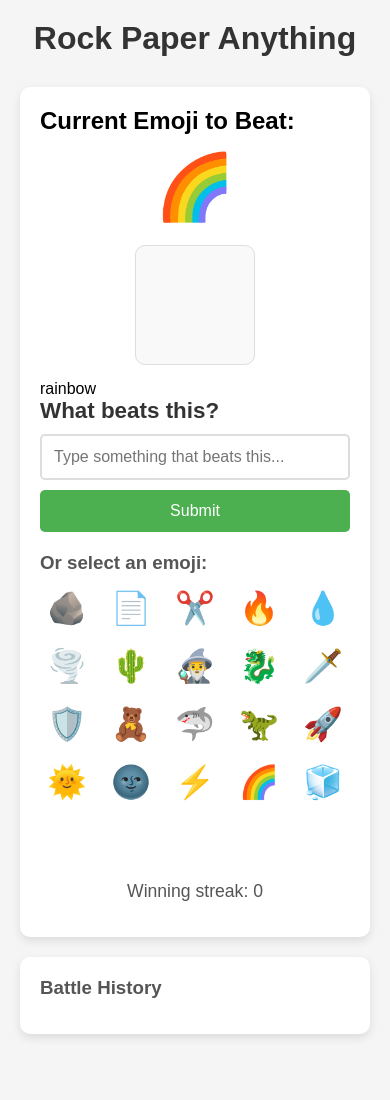
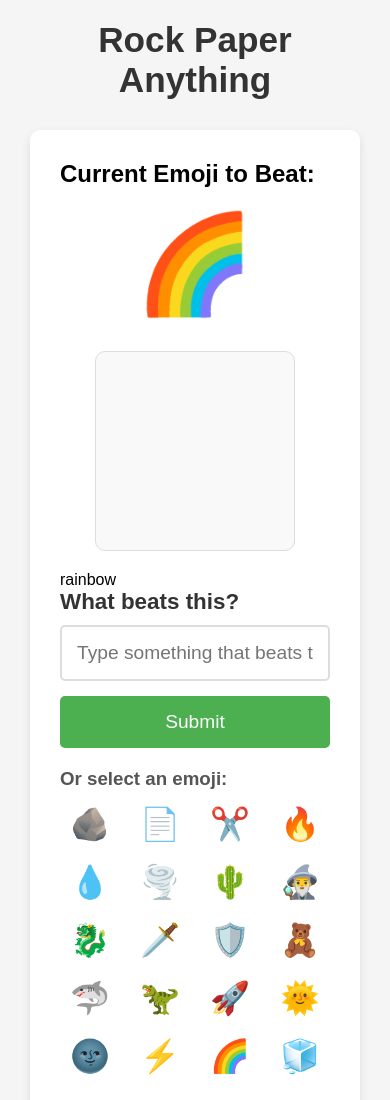
Before and after one commit to websimapi/websim-rock-paper-anything-9, a plain HTML site: page index.html in a window 390 px wide. Shown: the top 1100 px of the page. Before the commit the page ends 1054 px from the top, so only its background shows below. Drawn offline with Linux system fonts and the light colour scheme.

Commit message:
v6: Lets make our UI larger and the UX easier for the battle history so we can see the text and images (We just want the UI to take up more of the actually device screen space)

```diff
--- a/styles.css
+++ b/styles.css
@@ -14,19 +14,19 @@ body {
 }
 
 .container {
-    max-width: 1200px;
+    max-width: 1400px;
     width: 100%;
 }
 
 .game-layout {
     display: flex;
-    gap: 20px;
+    gap: 30px;
 }
 
 .game-area {
     background-color: white;
     border-radius: 10px;
-    padding: 20px;
+    padding: 30px;
     box-shadow: 0 4px 10px rgba(0, 0, 0, 0.1);
     flex: 1;
 }
@@ -35,19 +35,19 @@ h1 {
     text-align: center;
     margin-bottom: 30px;
     color: #333;
-    font-size: 2.5rem;
+    font-size: 3rem;
 }
 
 .current-display {
     display: flex;
     justify-content: center;
     align-items: center;
-    gap: 20px;
-    margin: 15px 0;
+    gap: 30px;
+    margin: 20px 0;
 }
 
 #current-emoji-display {
-    font-size: 5rem;
+    font-size: 6rem;
     transition: transform 0.3s ease;
 }
 
@@ -56,8 +56,8 @@ h1 {
 }
 
 .image-container {
-    width: 150px;
-    height: 150px;
+    width: 200px;
+    height: 200px;
     border-radius: 10px;
     overflow: hidden;
     position: relative;
@@ -107,21 +107,21 @@ h1 {
 
 #user-input {
     width: 100%;
-    padding: 12px;
+    padding: 15px;
     border: 2px solid #ddd;
     border-radius: 5px;
-    font-size: 1rem;
-    margin-bottom: 10px;
+    font-size: 1.2rem;
+    margin-bottom: 15px;
 }
 
 #submit-btn {
     width: 100%;
-    padding: 12px;
+    padding: 15px;
     background-color: #4CAF50;
     color: white;
     border: none;
     border-radius: 5px;
-    font-size: 1rem;
+    font-size: 1.2rem;
     cursor: pointer;
     transition: background-color 0.3s;
 }
@@ -172,9 +172,9 @@ h1 {
 .history {
     background-color: white;
     border-radius: 10px;
-    padding: 20px;
+    padding: 25px;
     box-shadow: 0 4px 10px rgba(0, 0, 0, 0.1);
-    width: 300px;
+    width: 400px;
 }
 
 .history h3 {
@@ -183,41 +183,45 @@ h1 {
 }
 
 #history-list {
-    max-height: 500px;
+    max-height: 700px;
     overflow-y: auto;
 }
 
 .history-item {
     display: flex;
-    align-items: center;
-    padding: 10px;
+    align-items: flex-start;
+    padding: 15px;
     border-bottom: 1px solid #eee;
+    margin-bottom: 10px;
 }
 
 .history-item-emoji {
-    font-size: 1.5rem;
-    margin-right: 10px;
+    font-size: 2rem;
+    margin-right: 15px;
     display: flex;
+    flex-direction: column;
     align-items: center;
     gap: 10px;
 }
 
 .history-item-image {
-    width: 40px;
-    height: 40px;
+    width: 60px;
+    height: 60px;
     border-radius: 5px;
     object-fit: cover;
 }
 
 .history-item-text {
     flex-grow: 1;
+    font-size: 1.1rem;
 }
 
 .history-item-reason {
-    font-size: 0.85rem;
+    font-size: 0.95rem;
     color: #666;
-    margin-top: 4px;
+    margin-top: 8px;
     font-style: italic;
+    line-height: 1.4;
 }
 
 .win {
@@ -229,25 +233,25 @@ h1 {
 }
 
 .result-area {
-    padding: 15px;
+    padding: 20px;
     border-radius: 5px;
-    margin-top: 20px;
+    margin-top: 25px;
     text-align: center;
 }
 
 #result-message {
-    font-size: 1.2rem;
-    margin-bottom: 10px;
-    min-height: 30px;
-    line-height: 1.4;
+    font-size: 1.3rem;
+    margin-bottom: 15px;
+    min-height: 40px;
+    line-height: 1.5;
 }
 
 #score {
-    font-size: 1.1rem;
+    font-size: 1.2rem;
     color: #555;
 }
 
-@media (max-width: 900px) {
+@media (max-width: 1100px) {
     .game-layout {
         flex-direction: column;
     }
@@ -257,31 +261,20 @@ h1 {
     }
 
     #history-list {
-        max-height: 300px;
+        max-height: 400px;
     }
+}
 
-    h1 {
-        font-size: 2rem;
-    }
-
-    #current-emoji-display {
-        font-size: 4rem;
-    }
-
-    #emoji-grid {
-        grid-template-columns: repeat(auto-fill, minmax(50px, 1fr));
-    }
-
+@media (max-width: 600px) {
     .current-display {
         flex-direction: column;
     }
 
-    .image-container {
-        width: 120px;
-        height: 120px;
+    h1 {
+        font-size: 2.2rem;
+    }
+
+    .container {
+        padding: 0 10px;
     }
 }
-
-@media (max-width: 600px) {
-
-}
```
